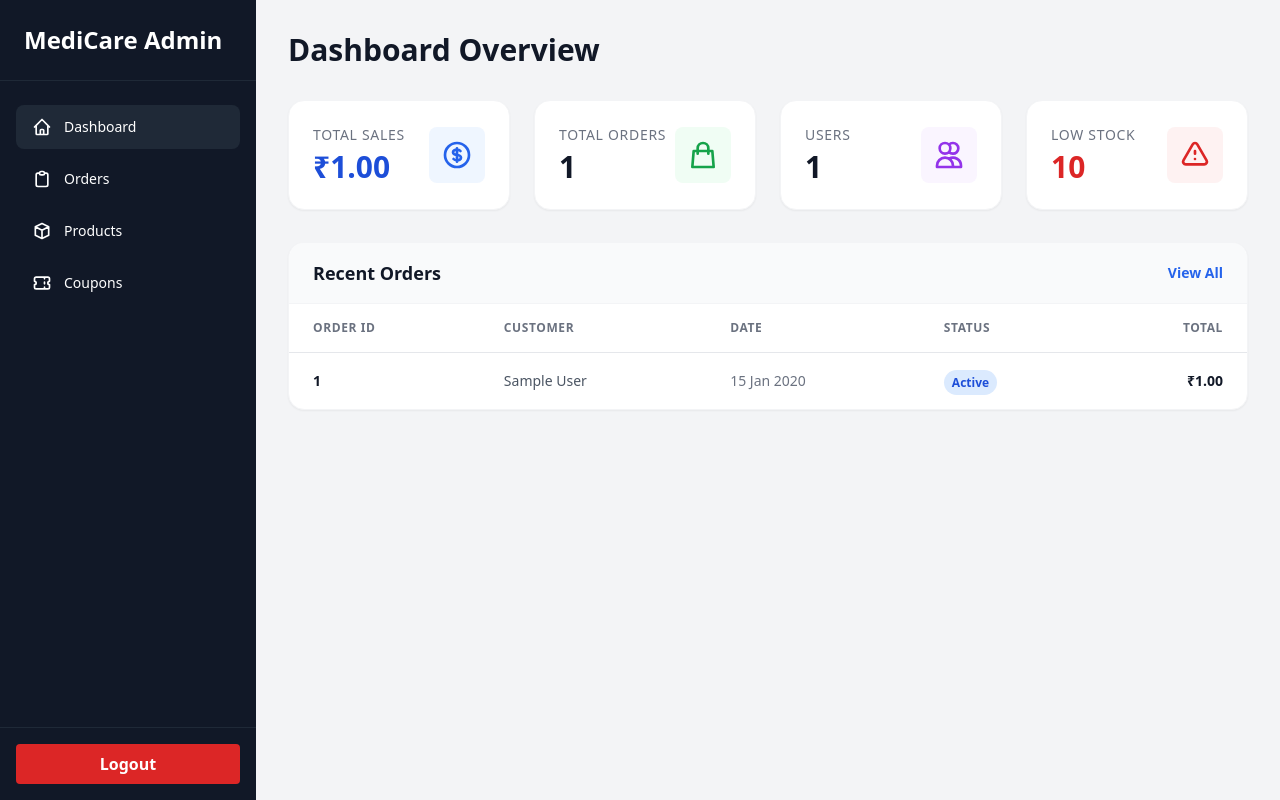
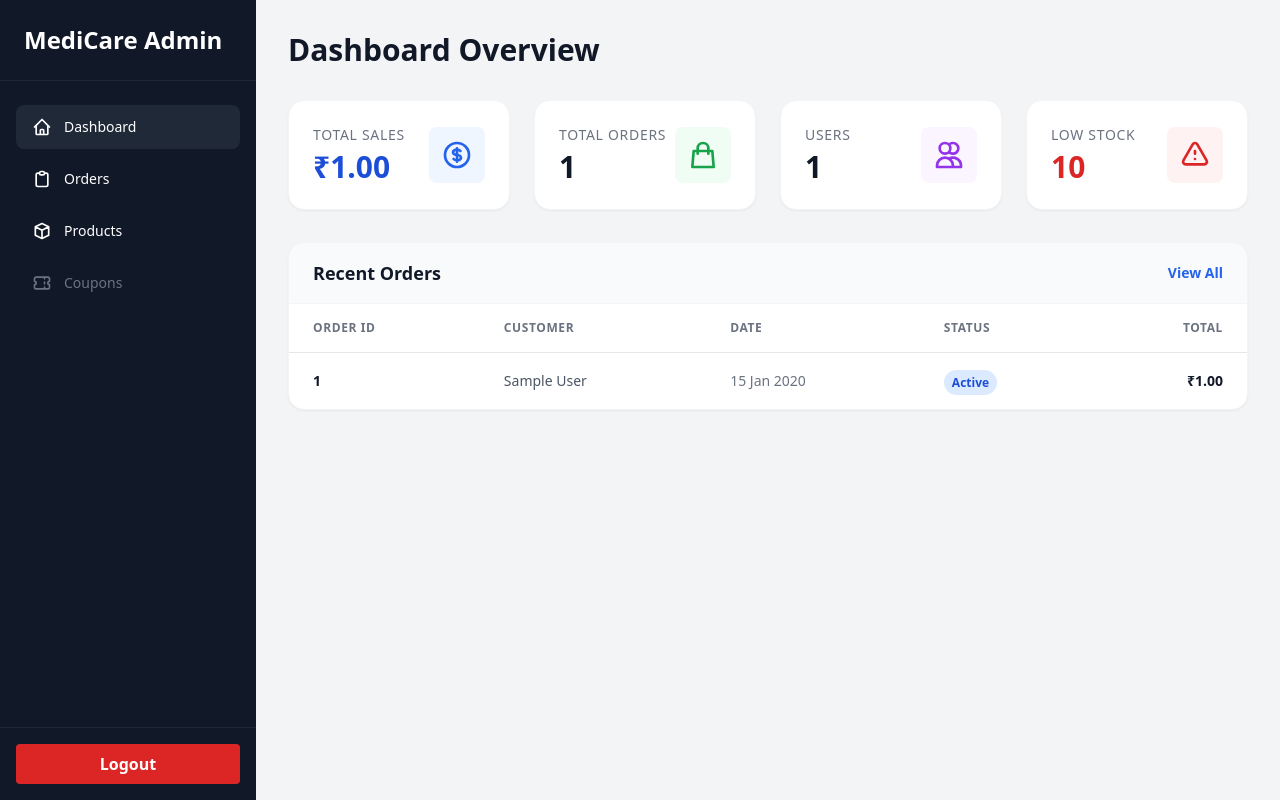
Before and after one commit to abhishdeveloper/cmsirs, a PHP site: template src/Views/admin/dashboard.php in a window 1280 px wide. Run offline with PHP 8.4, Linux system fonts and the light colour scheme; the template is opened without the code that fills it: most values are stand-ins (such as "Sample title", 1, 10 or a date in 2020); some libraries are stand-ins or nearby versions.

Commit message:
feat: finalize core e-commerce platform and fix missing links
- Created custom URL router mapped to all controllers in the application.
- Initialized core application via `public/index.php`, pulling in Composer dependencies and starting sessions.
- Corrected any dangling links in admin views that led to unmapped endpoints.
- Validated all classes through static syntax checks.
- Added comprehensive README.md

Co-authored-by: abhishdeveloper <260588150+abhishdeveloper@users.noreply.github.com>

```diff
--- a/src/Views/admin/dashboard.php
+++ b/src/Views/admin/dashboard.php
@@ -14,7 +14,7 @@
             <a href="/admin/dashboard" class="flex items-center gap-3 px-4 py-3 rounded-lg bg-gray-800 text-white"><svg class="w-5 h-5" fill="none" stroke="currentColor" viewBox="0 0 24 24"><path stroke-linecap="round" stroke-linejoin="round" stroke-width="2" d="M3 12l2-2m0 0l7-7 7 7M5 10v10a1 1 0 001 1h3m10-11l2 2m-2-2v10a1 1 0 01-1 1h-3m-6 0a1 1 0 001-1v-4a1 1 0 011-1h2a1 1 0 011 1v4a1 1 0 001 1m-6 0h6"></path></svg>Dashboard</a>
             <a href="/admin/orders" class="flex items-center gap-3 px-4 py-3 rounded-lg hover:bg-gray-800 transition"><svg class="w-5 h-5" fill="none" stroke="currentColor" viewBox="0 0 24 24"><path stroke-linecap="round" stroke-linejoin="round" stroke-width="2" d="M9 5H7a2 2 0 00-2 2v12a2 2 0 002 2h10a2 2 0 002-2V7a2 2 0 00-2-2h-2M9 5a2 2 0 002 2h2a2 2 0 002-2M9 5a2 2 0 012-2h2a2 2 0 012 2"></path></svg>Orders</a>
             <a href="/admin/products" class="flex items-center gap-3 px-4 py-3 rounded-lg hover:bg-gray-800 transition"><svg class="w-5 h-5" fill="none" stroke="currentColor" viewBox="0 0 24 24"><path stroke-linecap="round" stroke-linejoin="round" stroke-width="2" d="M20 7l-8-4-8 4m16 0l-8 4m8-4v10l-8 4m0-10L4 7m8 4v10M4 7v10l8 4"></path></svg>Products</a>
-            <a href="/admin/coupons" class="flex items-center gap-3 px-4 py-3 rounded-lg hover:bg-gray-800 transition"><svg class="w-5 h-5" fill="none" stroke="currentColor" viewBox="0 0 24 24"><path stroke-linecap="round" stroke-linejoin="round" stroke-width="2" d="M15 5v2m0 4v2m0 4v2M5 5a2 2 0 00-2 2v3a2 2 0 110 4v3a2 2 0 002 2h14a2 2 0 002-2v-3a2 2 0 110-4V7a2 2 0 00-2-2H5z"></path></svg>Coupons</a>
+            <a href="#" class="flex items-center gap-3 px-4 py-3 rounded-lg hover:bg-gray-800 transition text-gray-500 cursor-not-allowed" title="Coming Soon"><svg class="w-5 h-5" fill="none" stroke="currentColor" viewBox="0 0 24 24"><path stroke-linecap="round" stroke-linejoin="round" stroke-width="2" d="M15 5v2m0 4v2m0 4v2M5 5a2 2 0 00-2 2v3a2 2 0 110 4v3a2 2 0 002 2h14a2 2 0 002-2v-3a2 2 0 110-4V7a2 2 0 00-2-2H5z"></path></svg>Coupons</a>
         </nav>
         <div class="p-4 border-t border-gray-800">
             <a href="/logout" class="block w-full text-center bg-red-600 hover:bg-red-700 text-white font-bold py-2 rounded transition">Logout</a>
```
Also changed, not shown: README.md (added).
